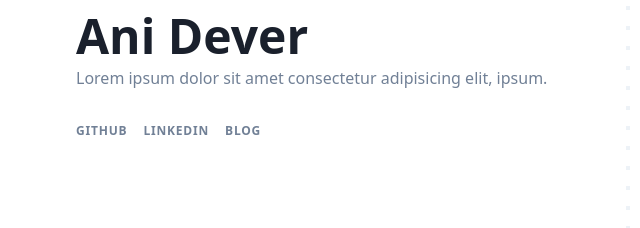
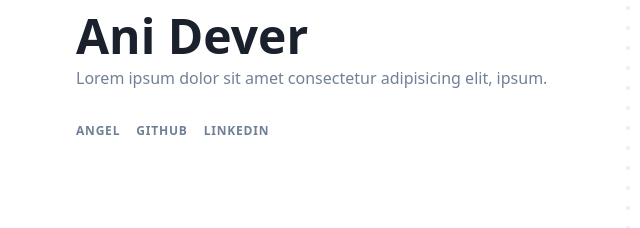
Before and after one commit to RyanFitzgerald/devfolio, a Gatsby site: page / in a window 1280 px wide. Shown: the part 94-322 px from the top of the page, 250-890 px from the left. Built offline with nearby package versions, Linux system fonts and the light colour scheme; Gatsby itself is replaced by a stand-in of ours.

Commit message:
refactor: :recycle: Replace twitter with angel

```diff
--- a/src/components/header/index.jsx
+++ b/src/components/header/index.jsx
@@ -18,7 +18,7 @@
 };
 
 const Header = ({ metadata = {}, noBlog = false }) => {
-  const twitter = get(metadata, 'author', false);
+  const angel = get(metadata, 'angel', false);
   const github = get(metadata, 'github', false);
   const linkedin = get(metadata, 'linkedin', false);
 
@@ -35,13 +35,13 @@
         </h1>
         <p className={classes.description}>{metadata.description}</p>
         <ul className={classes.list}>
-          {twitter && (
+          {angel && (
             <li className={classes.item}>
               <a
                 className={classes.link}
-                href={`https://twitter.com/${twitter}`}
+                href={`https://twitter.com/${angel}`}
               >
-                Twitter
+                Angel
               </a>
             </li>
           )}
@@ -59,7 +59,7 @@
               </a>
             </li>
           )}
-          {!noBlog && (
+          {noBlog && (
             <li className={classes.item}>
               <Link className={classes.link} to="/blog">
                 Blog
```
